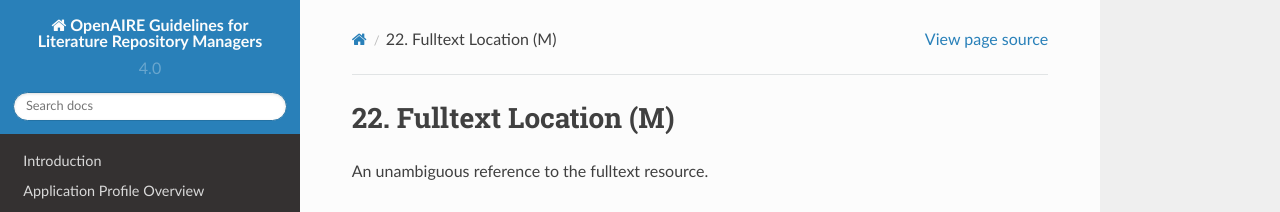
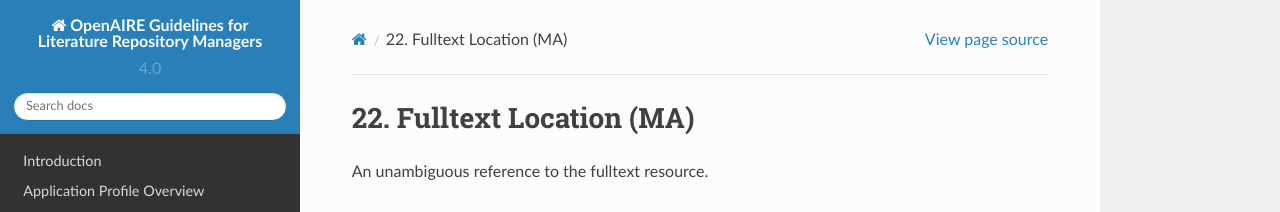
Before and after one commit to openaire/guidelines-literature-repositories, a Sphinx documentation site: the page built from docs/field_fulltextlocation.rst, in a window 1280 px wide. Shown: the top 212 px of the page. Built offline with Sphinx 7.4.7 and the Read the Docs theme 2.0.0, drawn with Linux system fonts in a browser that asks for light colours; a script that is not in the unit is left out.

Commit message:
fixed requirement levels

```diff
--- a/docs/field_contributor.rst
+++ b/docs/field_contributor.rst
@@ -1,7 +1,7 @@
 .. _dci:contributor:
 
-3. Contributor (R)
-==================
+3. Contributor (MA)
+===================
 
 The institution or person responsible for collecting, managing, distributing, or otherwise contributing to the development of the resource.
 
--- a/docs/field_embargoenddate.rst
+++ b/docs/field_embargoenddate.rst
@@ -1,7 +1,7 @@
 .. _dci:dateEmbargo:
 
-7. Embargo Period Date (M)
-==========================
+7. Embargo Period Date (MA)
+===========================
 
 Dates relevant to describe an embargo period.
 
--- a/docs/field_fulltextlocation.rst
+++ b/docs/field_fulltextlocation.rst
@@ -1,7 +1,7 @@
 .. _aire:file:
 
-22. Fulltext Location (M)
-=========================
+22. Fulltext Location (MA)
+==========================
 
 An unambiguous reference to the fulltext resource.
 
```
